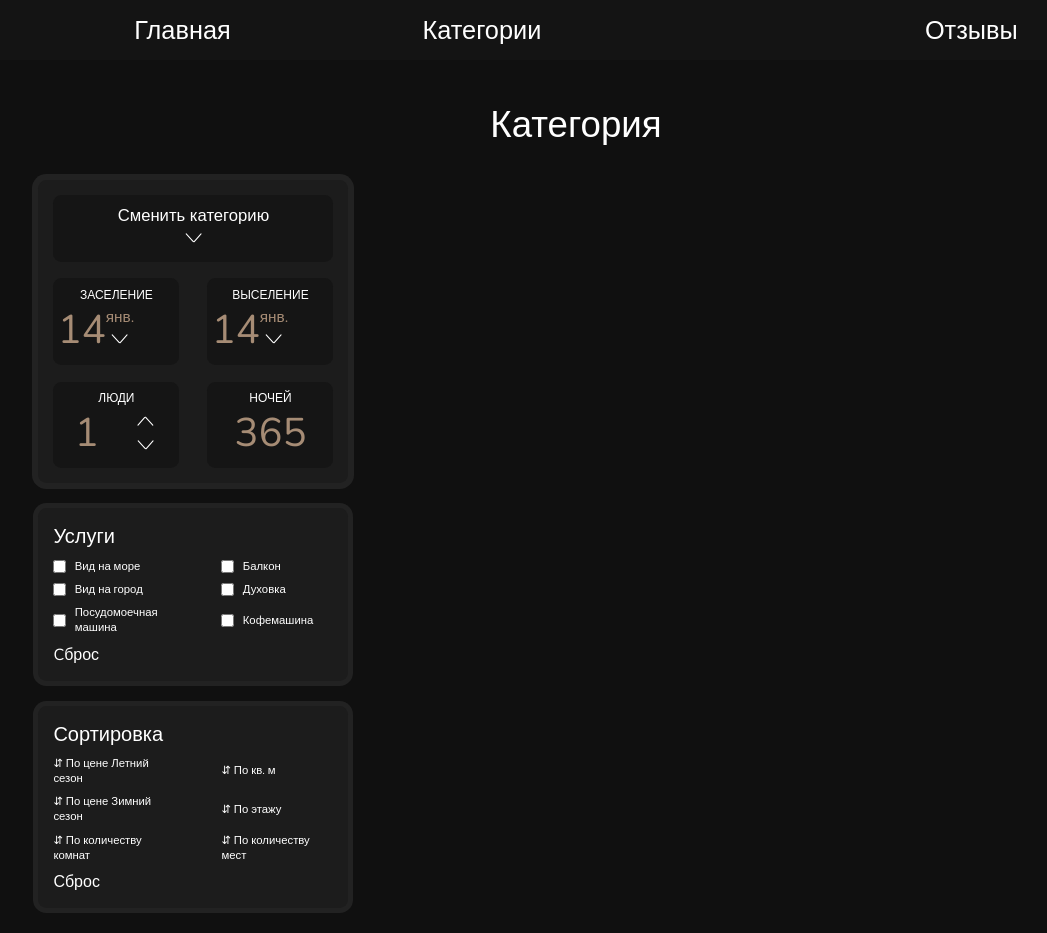
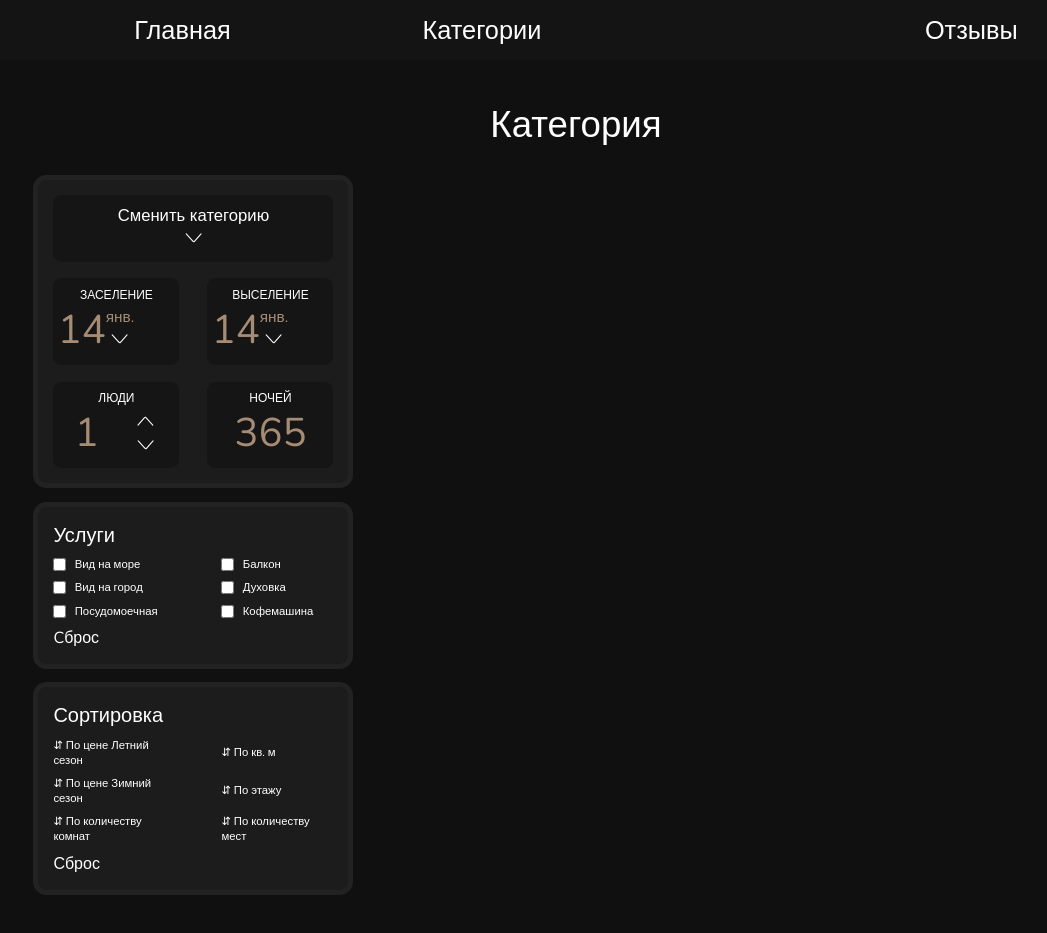
Before and after one commit to KirillHub/Barselona-Park, a Next.js app: page /Category/1 in a window 1280 px wide. Shown: the whole page, without its empty margins (64-1111 px from the left). Built offline with nearby package versions, Linux system fonts and the light colour scheme.

Commit message:
the category interaction bar becomes retractable with a resolution of less than width 605px

```diff
--- a/src/components/category page/apartments card/style.module.scss
+++ b/src/components/category page/apartments card/style.module.scss
@@ -13,6 +13,10 @@
 
   @media (width < 805px) {
     width: 60%;
+
+    @media (width < 605px) {
+      width: 100%;
+    }
   }
 
   .categoryPageRightBlockCard {
--- a/src/components/category page/category interaction/index.tsx
+++ b/src/components/category page/category interaction/index.tsx
@@ -1,4 +1,4 @@
-import { useEffect } from 'react';
+import { useEffect, useState } from 'react';
 // import { useAppDispatch, useAppSelector } from '../../../store/store';
 // import { setOpitionsSortedLink, setCheckBox } from '../../../store/category/slice';
 // import { useParams, useNavigate } from 'react-router-dom';
@@ -11,6 +11,8 @@ import { Services } from './services';
 
 import styles from './style.module.scss';
 import { Options } from './options';
+
+import { CategoryMenu } from '../../../svg';
 
 interface MyParams {
   category: string;
@@ -35,6 +37,7 @@ export const CategoryInteraction = () => {
   // const checkBox = [...categoryPage.checkBox];
 
   const checkBox = [false, false, false, false, false, false];
+  const [sideBar, setSideBar] = useState(false);
 
   const checkOpitionsLink = () => {
     let opitionsLink = [];
@@ -102,7 +105,6 @@ export const CategoryInteraction = () => {
 
     return changeRoute();
   };
-
 
   const changeRoute = () => {
     const opitionsLink = checkOpitionsLink();
@@ -178,12 +180,18 @@ export const CategoryInteraction = () => {
   // }, []);
 
   return (
-    <aside className={styles.categoryContainer}>
-      <Options />
+    <>
+      <div className={styles.categoryOpen} onClick={() => setSideBar(!sideBar)}>
+        <CategoryMenu color={sideBar} />
+      </div>
 
-      <Services onCheckBoxFirstChange={onCheckBoxFirstChange} resetSorts={resetSorts} />
+      <aside className={sideBar ? styles.active : styles.categoryContainer}>
+        <Options />
 
-      <Sort resetSorts={resetSorts} />
-    </aside>
+        <Services onCheckBoxFirstChange={onCheckBoxFirstChange} resetSorts={resetSorts} />
+
+        <Sort resetSorts={resetSorts} />
+      </aside>
+    </>
   );
 };
--- a/src/components/category page/category interaction/options/style.module.scss
+++ b/src/components/category page/category interaction/options/style.module.scss
@@ -4,9 +4,13 @@
   width: 90%;
 
   border-radius: calc(5px + 5 * (100vw / 1920));
-  box-shadow: rgb(34 34 34) 0px 0px 0px 6px;
+  box-shadow: rgb(34 34 34) 0px 0px 0px calc(3px + 3 * (100vw / 1920));
 
   background-color: rgb(28, 28, 28);
+
+  @media (width < 605px) {
+    width: 100%;
+  }
 
   .optionsIcon {
     margin: 0 auto;
--- a/src/components/category page/category interaction/services/index.tsx
+++ b/src/components/category page/category interaction/services/index.tsx
@@ -11,7 +11,7 @@ export const Services = ({ onCheckBoxFirstChange, resetSorts }: MyProps) => {
     'Балкон',
     'Вид на город',
     'Духовка',
-    'Посудомоечная машина',
+    'Посудомоечная',
     'Кофемашина',
   ];
 
--- a/src/components/category page/category interaction/style.module.scss
+++ b/src/components/category page/category interaction/style.module.scss
@@ -1,10 +1,33 @@
+.categoryOpen {
+  visibility: hidden;
+  @media (width < 605px) {
+    position: fixed;
+    visibility: visible;
+
+    width: calc(20px + 20 * (100vw / 605));
+    height:  calc(20px + 20 * (100vw / 605));
+
+    top: calc(40px + 75 * (100vw / 605));
+    right: 3.5vw;
+
+    z-index: 10;
+
+    &:active .categoryContainer {
+      left: 0;
+    }
+  }
+
+  color: #992525;
+}
+
+.active,
 .categoryContainer {
   position: sticky;
 
   width: 33%;
   height: 100%;
 
-  top: calc(5px + 35 * (100vw / 1920));
+  top: calc(10px + 35 * (100vw / 1920));
 
   z-index: 1;
 
@@ -13,14 +36,24 @@
     @media (width < 605px) {
       position: fixed;
       width: 60%;
+      height: auto;
+
+      top: calc(70px + 98 * (100vw / 605));
+      right: -360px;
+
+      transition: 850ms;
     }
   }
 }
 
+.active {
+  right: 3.5vw;
+  transition: 350ms;
+}
 
 .servicesSort {
   position: relative;
-  margin: calc(15px + 15 * (100vw / 1920)) 0;
+  margin: calc(10px + 20 * (100vw / 1920)) 0;
   padding: calc(5px + 15 * (100vw / 1920));
 
   width: 90%;
@@ -29,6 +62,10 @@
   box-shadow: rgb(34 34 34) 0px 0px 0px calc(3px + 3 * (100vw / 1920));
 
   background-color: rgb(28, 28, 28);
+
+  @media (width < 605px) {
+    width: 100%;
+  }
 
   .servicesSortTitle {
     font-size: calc(12px + 12 * (100vw / 1920));
--- /dev/null
+++ b/src/svg/categoryMenu.tsx
@@ -0,0 +1,19 @@
+import styles from './style.module.scss';
+
+interface MyProps {
+  color: boolean;
+}
+
+export const CategoryMenu = ({color}: MyProps) => {
+  return (
+    <svg xmlns="http://www.w3.org/2000/svg" className={styles.categoryButton} viewBox="0 0 24 24">
+      <g fill="none" fillRule="evenodd">
+        <path d="M24 0v24H0V0h24zM12.6 23.3h-.2v.5h.2v-.5zm.3-.2l-.2.1v.5l.2.1v-.6zm-.8 0v.7h.2v-.5l-.2-.2z"></path>
+        <path
+          fill="white"
+          d="M18 4a1 1 0 10-2 0v1H4a1 1 0 000 2h12v1a1 1 0 102 0V7h2a1 1 0 100-2h-2V4zM4 11a1 1 0 100 2h2v1a1 1 0 102 0v-1h12a1 1 0 100-2H8v-1a1 1 0 00-2 0v1H4zm-1 7c0-.6.4-1 1-1h12v-1a1 1 0 112 0v1h2a1 1 0 110 2h-2v1a1 1 0 11-2 0v-1H4a1 1 0 01-1-1z"
+        ></path>
+      </g>
+    </svg>
+  );
+};
--- a/src/svg/index.tsx
+++ b/src/svg/index.tsx
@@ -24,3 +24,4 @@ export * from './blueprint';
 export * from './bed';
 export * from './ruble';
 export * from './more';
+export * from './categoryMenu';
--- a/src/svg/style.module.scss
+++ b/src/svg/style.module.scss
@@ -9,8 +9,17 @@
 }
 
 .newSvg {
-   width: calc(15px + 20 * (100vw / 1920));
+  width: calc(15px + 20 * (100vw / 1920));
   height: calc(15px + 20 * (100vw / 1920));
 
   z-index: 1;
 }
+
+.categoryButton {
+  border-radius: calc(5px + 5 * (100vw / 1920));
+
+  box-shadow: rgb(34 34 34) 0px 0px 0px calc(3px + 3 * (100vw / 1920));
+  background-color: rgb(28, 28, 28);
+
+  cursor: pointer;
+}
```
